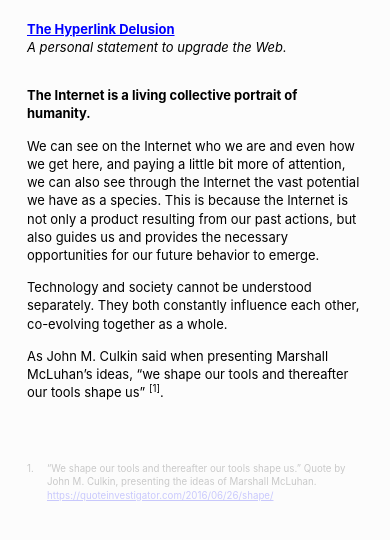
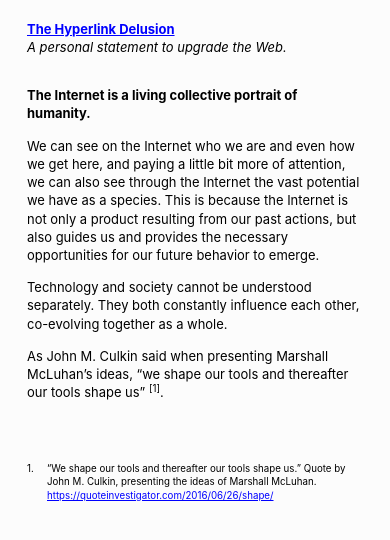
Before and after one commit to danielarmengolaltayo/hyperlink, a Jekyll site: the page built from _capsules/internet-collective-portrait.md, in a window 390 px wide. Shown: the top 540 px of the page. Built offline with Jekyll 4.4.1, drawn with Linux system fonts in a browser that asks for light colours.

Commit message:
footnotes opacity mobile query

```diff
--- a/assets/css/styles.scss
+++ b/assets/css/styles.scss
@@ -4,6 +4,7 @@
 $backgroundColor: #fcfcfc;
 $dotBorderColor: #ccc;
 $selectedTextColor: #e3e3e3;
+$opacity: 0.2;
 
 html,
 body {
@@ -61,7 +62,7 @@ ul { padding-inline-start: 20px; }
     word-break:break-word;
 }
 
-#context { opacity: 0.2; }
+#context { opacity: $opacity; }
 #context:hover { opacity: 1; }
 
 a { color: blue; }
@@ -84,7 +85,6 @@ a { color: blue; }
 #footnotes {
     font-size: 0.75em;
     line-height: 1.4em;
-    opacity: 0.2;
     margin-bottom: 20px;
 }
 
@@ -132,6 +132,7 @@ a { color: blue; }
     #context, #contentHome{ display: block; }
     #content { width: 60%; }
     #context, #contextHome, #content, #contentHome { margin-right: 50px; }
+    #footnotes { opacity: $opacity; }
 }
 
 @media (min-width: 1025px) and (max-width: 1280px) {
@@ -140,6 +141,7 @@ a { color: blue; }
     #context, #contentHome { display: block; }
     #content { width: 60%; }
     #context, #contextHome, #content, #contentHome { margin-right: 50px; }
+    #footnotes { opacity: $opacity; }
 }
 
 @media (min-width: 768px) and (max-width: 1024px) {
@@ -148,6 +150,7 @@ a { color: blue; }
     #context, #contentHome { display: none; }
     #contextHome, #content { width: 100%; }
     #context, #contextHome, #content { margin-right: 27px; }
+    #footnotes { opacity: 1; }
 }
 
 @media (min-width: 0px) and (max-width: 767px) { // min-width: 320px
@@ -156,4 +159,5 @@ a { color: blue; }
     #context, #contentHome { display: none; }
     #contextHome, #content { width: 100%; }
     #context, #contextHome, #content { margin-right: 27px; }
+    #footnotes { opacity: 1; }
 }
```
